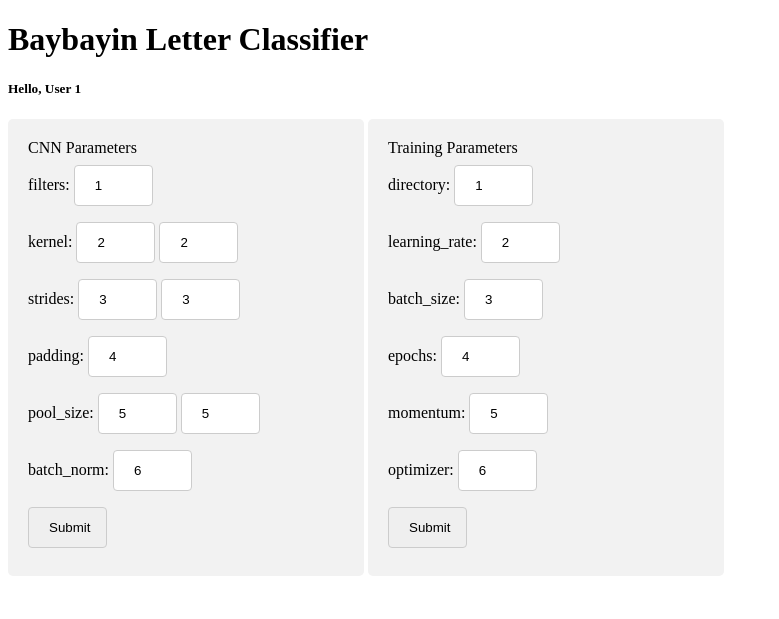
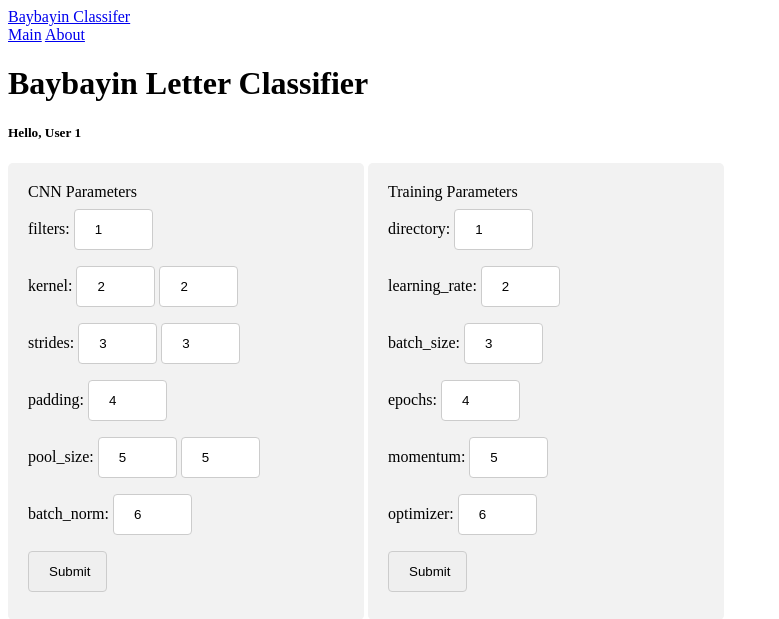
Before and after one commit to temujin-lampasa/baybayin-classifier, a Flask app: page / in a window 1280 px wide. Shown: the top 619 px of the page, without its empty margins (0-779 px from the left). Run offline with Flask 2, Linux system fonts and the light colour scheme; data comes from the database, SQL or seed files in the repository.

Commit message:
Add nav bar html

```diff
--- a/templates/base.html
+++ b/templates/base.html
@@ -10,6 +10,16 @@
     {% endblock %}
 </head>
 <body>
+    <nav>
+      <div class="nav-container">
+        <a href="#" id="logo">Baybayin Classifer</a>
+        <div class="nav-subcontainer">
+          <a href="#">Main</a>
+          <a href="#">About</a>
+        </div>
+      </div>
+    </nav>
+
     <div class="content">
     {% block body %}
     {% endblock %}
```
